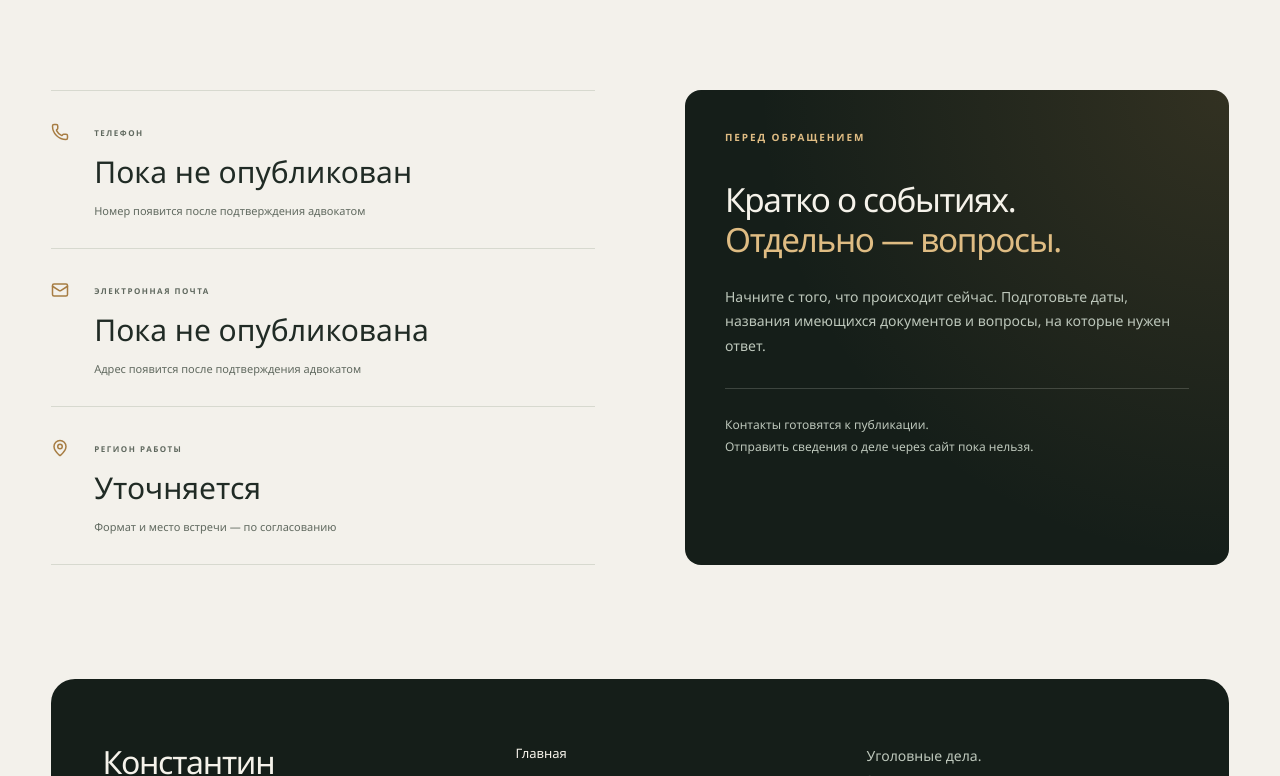
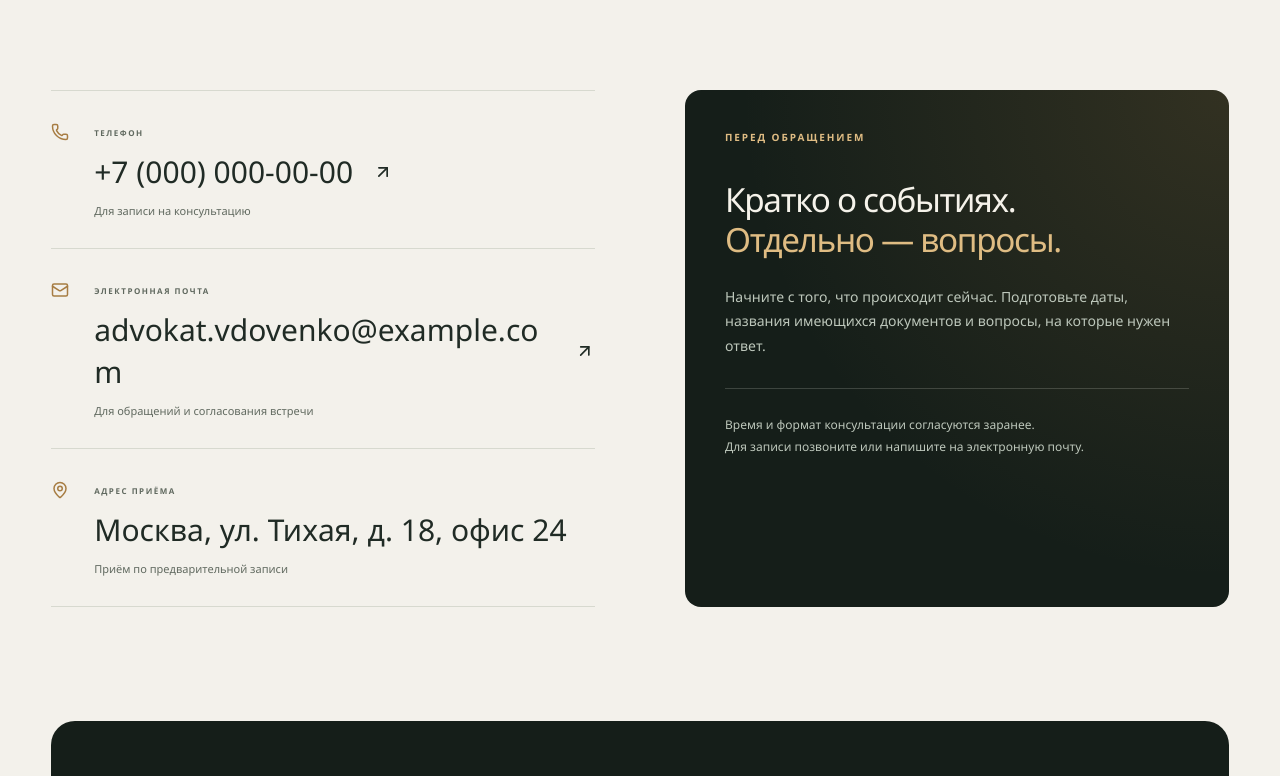
Before and after one commit to Aleks-man/advokat-vdovenko, a React (Vite) app in the folder front/: page /contacts in a window 1280 px wide. Shown: the part 514-1290 px from the top of the page. Built offline with nearby package versions, Linux system fonts and the light colour scheme; a web font is replaced by a local one.

Commit message:
chore: polish site content and documentation for presentation

```diff
--- a/front/src/data/site.ts
+++ b/front/src/data/site.ts
@@ -1,10 +1,10 @@
 export const site = {
   name: 'Константин Вдовенко',
   profession: 'Адвокат по уголовным делам',
-  // Replace null only after the lawyer confirms actual contact details.
-  phone: null as string | null,
-  email: null as string | null,
-  city: null as string | null,
+  phone: '+7 (000) 000-00-00',
+  email: 'advokat.vdovenko@example.com',
+  city: 'Москва',
+  address: 'ул. Тихая, д. 18, офис 24',
 }
 export const navigation = [
   { to: '/', label: 'Главная' },
--- a/front/src/pages/Contacts/Contacts.tsx
+++ b/front/src/pages/Contacts/Contacts.tsx
@@ -24,38 +24,32 @@ export function Contacts() {
             <Phone size={18} />
             <div>
               <span className="eyebrow">Телефон</span>
-              {site.phone ? (
               <a href={`tel:${site.phone.replace(/[^+\d]/g, '')}`}>
                 {site.phone}
                 <ArrowUpRight size={20} />
               </a>
-              ) : (
-                <p>Пока не опубликован</p>
-              )}
-              <small>Номер появится после подтверждения адвокатом</small>
+              <small>Для записи на консультацию</small>
             </div>
           </div>
           <div className="contact-detail">
             <Mail size={18} />
             <div>
               <span className="eyebrow">Электронная почта</span>
-              {site.email ? (
               <a href={`mailto:${site.email}`}>
                 {site.email}
                 <ArrowUpRight size={20} />
               </a>
-              ) : (
-                <p>Пока не опубликована</p>
-              )}
-              <small>Адрес появится после подтверждения адвокатом</small>
+              <small>Для обращений и согласования встречи</small>
             </div>
           </div>
           <div className="contact-detail">
             <MapPin size={18} />
             <div>
-              <span className="eyebrow">Регион работы</span>
-              <p>{site.city ?? 'Уточняется'}</p>
-              <small>Формат и место встречи — по согласованию</small>
+              <span className="eyebrow">Адрес приёма</span>
+              <p>
+                {site.city}, {site.address}
+              </p>
+              <small>Приём по предварительной записи</small>
             </div>
           </div>
         </div>
@@ -71,9 +65,9 @@ export function Contacts() {
             вопросы, на которые нужен ответ.
           </p>
           <div className="contact-aside-note">
-            Контакты готовятся к публикации.
+            Время и формат консультации согласуются заранее.
             <br />
-            Отправить сведения о деле через сайт пока нельзя.
+            Для записи позвоните или напишите на электронную почту.
           </div>
         </aside>
       </section>
```
Also changed, not shown: 3 other files (tests, documents, lock files or other folders). Lines whose indentation alone changed are shown as unchanged.
